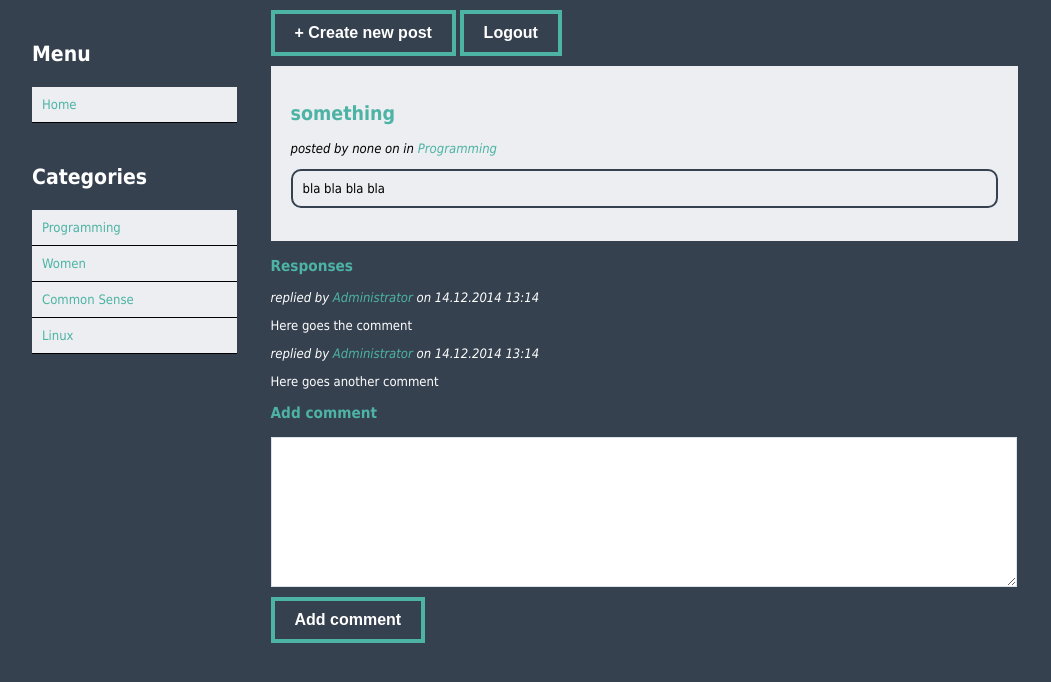
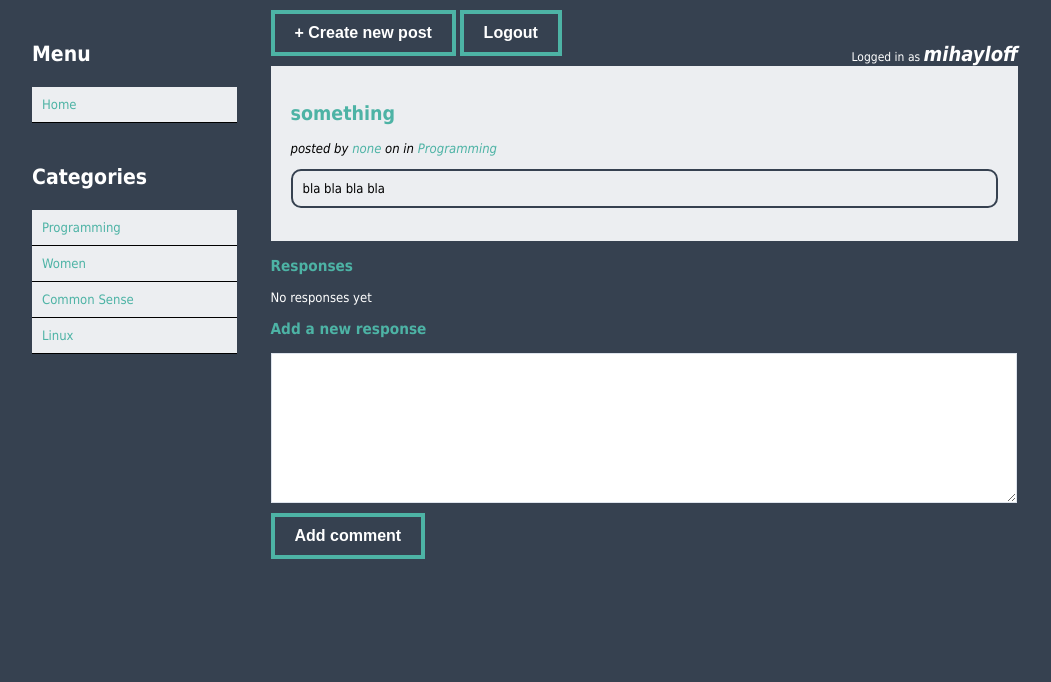
Before and after one commit to VasilJivkov/PHP-Basics-Teamwork-Project-Team-Edinburgh, a PHP site: page /post.php?post=1 in a window 1280 px wide. Shown: the top 682 px of the page, without its empty margins (116-1167 px from the left). Run offline with PHP 8.4, Linux system fonts and the light colour scheme; a user stored in the database is signed in; data comes from the database, SQL or seed files in the repository; tables that the repository leaves empty or names only in its code hold one stand-in row (values such as "Sample post").

Commit message:
changes some styles and configured the comments display on different posts

```diff
--- a/css/styles.css
+++ b/css/styles.css
@@ -235,3 +235,14 @@
 #add-comment > h3 {
 	color: #4db3a5;
 }
+
+.user {
+    color: #4db3a5;
+}
+
+.comment {
+    border: 1px solid white;
+    border-radius: 10px;
+    padding: 10px;
+    margin-top: 10px;
+}
--- a/newPost.php
+++ b/newPost.php
@@ -6,7 +6,7 @@
 
 session_start();
 if ($_SESSION['loggedIn'] == false) {
-    die('You must be logged in order to create a new post.');
+    header('location:loginPage.php');
 }
 ?>
 
--- a/post.php
+++ b/post.php
@@ -63,29 +63,43 @@
                 echo '<button onclick="location.href=\'loginPage.php\'">Login | Register</button>';
             } else {
                 echo '<button onclick="location.href=\'logout.php\'">Logout</button>';
+                //show username on top right
+                echo '<p id=showUsername>'.'Logged in as <strong>' . $_SESSION['username'] .'</strong></p>';
             }
             ?>
         </div>
         <article>
 			<h1><a href="#"><?php echo $result[0]->heading ?></a></h1>
-			<em>posted by <?php echo $result[0]->author ?> on <?php echo $result[0]->date ?> in
+			<em>posted by <span class="user"><?php echo $result[0]->author ?></span> on <?php echo $result[0]->date ?> in
 				<?php echo '<a href="index.php?category='.$result[0]->category.'">'.$result[0]->category.'</a>' ?></em>
 			<p id="content"><?php echo $result[0]->content ?></p>
 			</article>
         <form method="post" action="" id="add-comment">
 
         <h3>Responses</h3>
-		<article class="comment">
-			<em>replied by <a href="javascript:;">Administrator</a> on 14.12.2014 13:14</em>
-			<p>Here goes the comment</p>
-		</article>
-		<article class="comment">
-			<em>replied by <a href="javascript:;">Administrator</a> on 14.12.2014 13:14</em>
-			<p>Here goes another comment</p>
-		</article>
+        <?php
+
+        $sql = "SELECT * FROM comments WHERE post_related='" . $result[0]->post_id . "'";
+
+        $responses = $db->get_results($sql);
+
+
+        if (count($responses) == 0) {
+            echo '<div>No responses yet</div>';
+        } else {
+            foreach ($responses as $response) { ?>
+                <article class="comment">
+                    <em>replied by <span class="user"><?php echo $response->author ?></span> on <?php echo $response->date ?></em>
+                    <p><?php echo $response->content ?></p>
+                </article>
+            <?php
+            }
+
+        }
+        ?>
 
         <form id="add-comment">
-			<h3>Add comment</h3>
+			<h3>Add a new response</h3>
 			<textarea rows="8" name="comment"></textarea>
 			<button type="submit">Add comment</button>
 		</form>
@@ -109,6 +123,7 @@
 
                 $db->query($sql);
                 echo '<div id="success"> You have commented the post successfully</div>';
+                header('location:#');
 
             } else {
                 echo '<div id="error"> You must be logged in in order to post a comment</div>';
```
